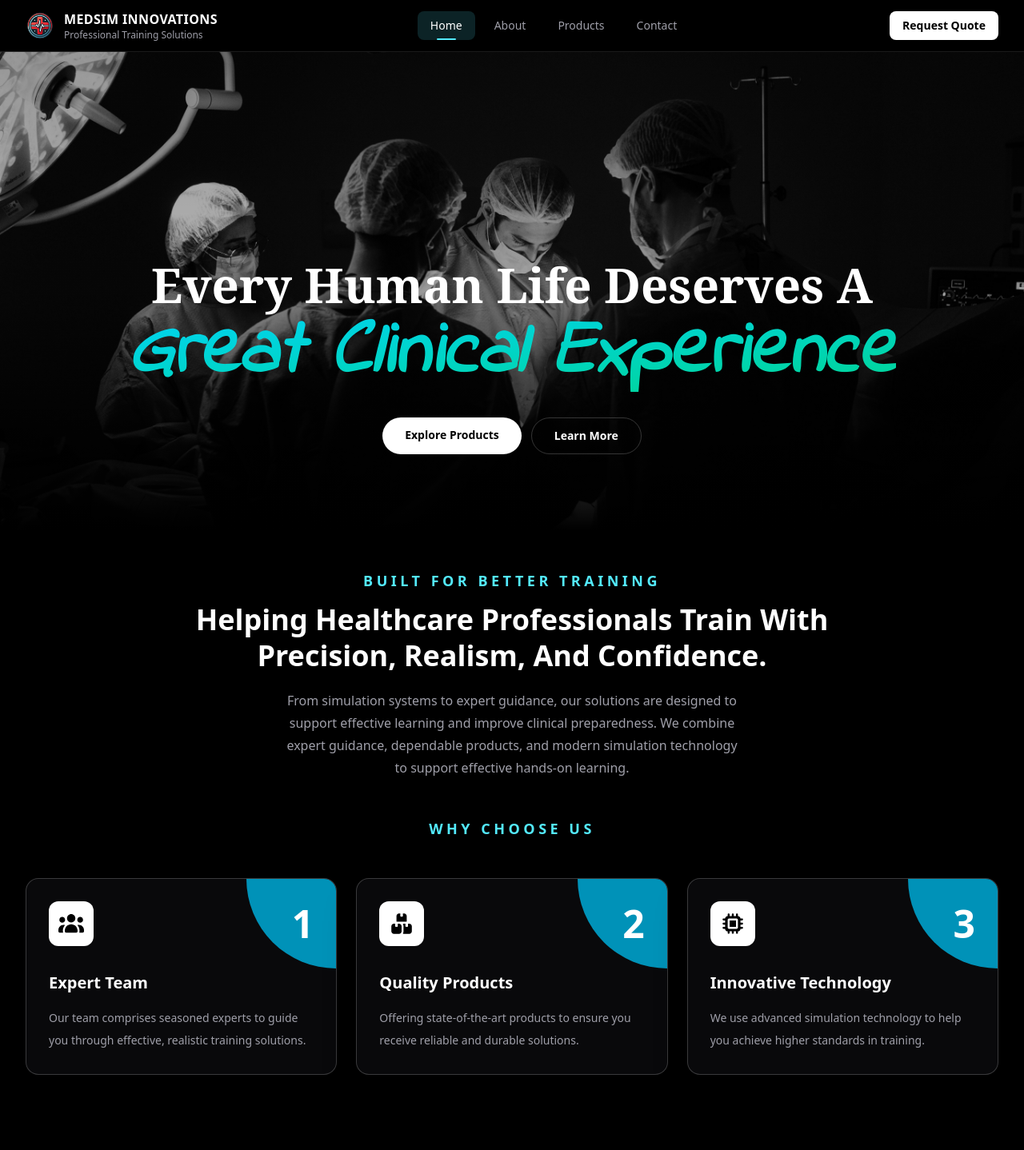
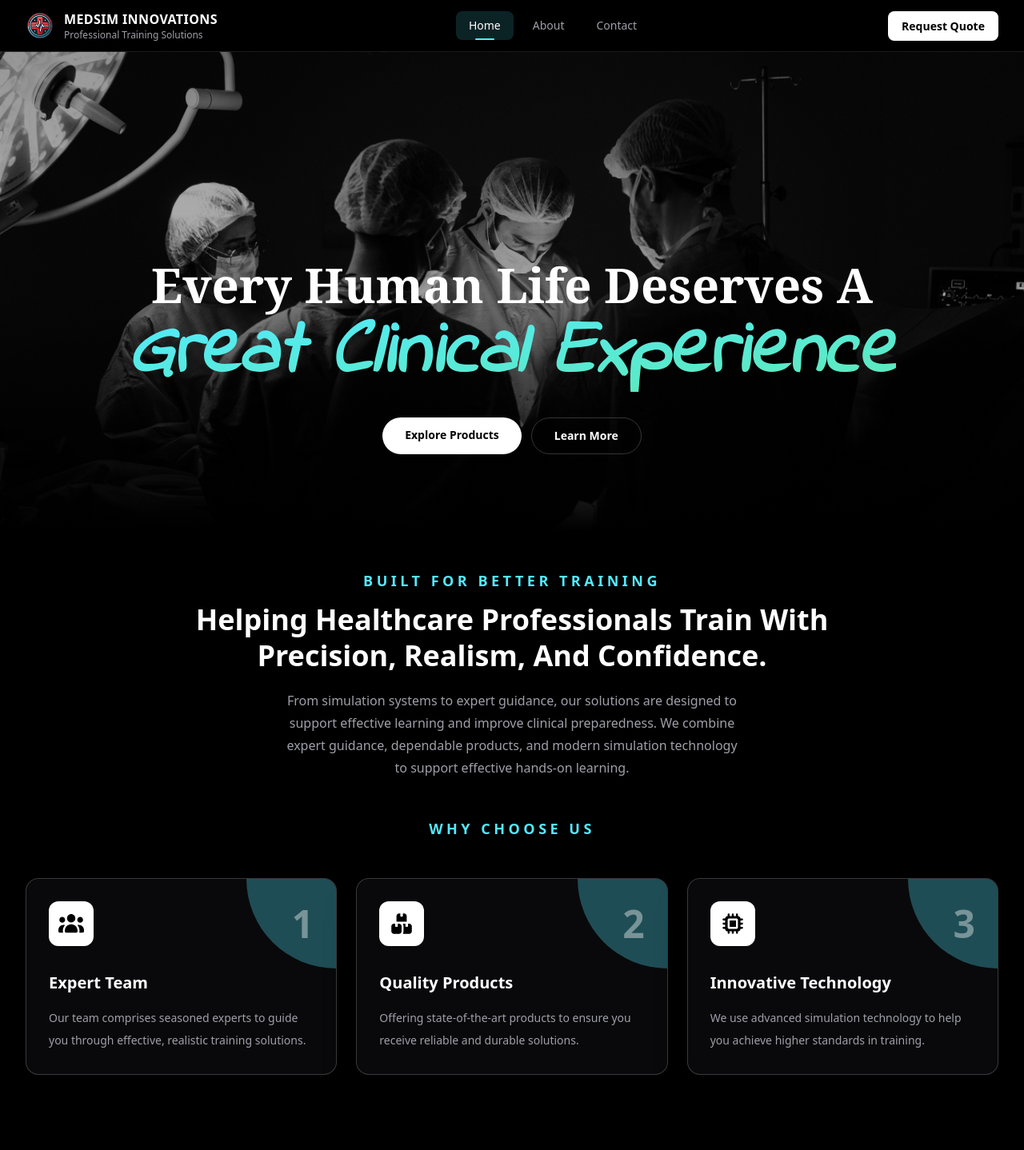
Before and after one commit to MedSim-Innovations/website, a Next.js app: page / in a window 1280 px wide. Shown: the top 1438 px of the page at 80% size. Built offline with nearby package versions, Linux system fonts and the light colour scheme.

Commit message:
Revert "Temp Fixes"

```diff
--- a/app/(test routes)/products/page.tsx
+++ /dev/null
@@ -1,7 +0,0 @@
-export default function Products() {
-    return (
-        <main className="min-h-screen overflow-hidden bg-black text-white flex justify-center items-center">
-            <h3 className="text-4xl italic font-bold capitalize">coming soon...</h3>
-        </main>
-    )
-}
--- a/app/about/page.tsx
+++ b/app/about/page.tsx
@@ -153,7 +153,7 @@ export default function About() {
 
             <Link
               href="/contact"
-              className="mt-8 inline-flex rounded-full bg-white hover:bg-pink-400 px-7 py-3 text-sm font-semibold text-black transition hover:scale-[1.03]"
+              className="mt-8 inline-flex rounded-full bg-white px-7 py-3 text-sm font-semibold text-black transition hover:scale-[1.03]"
             >
               Contact Us For A Detailed Discussion
             </Link>
--- a/app/contact/page.tsx
+++ b/app/contact/page.tsx
@@ -1,3 +1,4 @@
+import { sendContactEmail } from "./actions";
 import ContactForm from "./contact-form";
 
 export default function Contact() {
@@ -36,7 +37,7 @@ export default function Contact() {
               </a>
             </div>
 
-            {/* <div>
+            <div>
               <p className="font-semibold text-rose-300">Phone</p>
               <a
                 href="tel:+919971466122"
@@ -44,7 +45,7 @@ export default function Contact() {
               >
                 +91 99714 66122
               </a>
-            </div> */}
+            </div>
 
             <div>
               <p className="font-semibold text-rose-300">Location</p>
--- a/app/page.tsx
+++ b/app/page.tsx
@@ -59,7 +59,7 @@ export default function Home() {
           <h1 className="max-w-5xl font-serif text-3xl font-bold capitalize leading-tight text-white sm:text-4xl md:text-5xl lg:text-6xl">
             Every human life deserves a{" "}
             <span
-              className={`block bg-linear-to-br from-cyan-400 to-emerald-400 bg-clip-text text-5xl italic text-transparent sm:text-6xl md:text-7xl lg:text-8xl ${indieFlower.className}`}
+              className={`block bg-linear-to-br from-cyan-300 to-emerald-300 bg-clip-text text-5xl italic text-transparent sm:text-6xl md:text-7xl lg:text-8xl ${indieFlower.className}`}
             >
               great clinical experience
             </span>
@@ -68,14 +68,14 @@ export default function Home() {
           <div className="mt-8 flex flex-col gap-3 sm:flex-row">
             <Link
               href="/products"
-              className="rounded-full bg-white hover:bg-lime-400 px-7 py-3 text-sm font-semibold text-black transition hover:scale-[1.03]"
+              className="rounded-full bg-white px-7 py-3 text-sm font-semibold text-black transition hover:scale-[1.03]"
             >
               Explore Products
             </Link>
 
             <Link
               href="/about"
-              className="rounded-full border border-white/20 px-7 py-3 text-sm font-semibold text-white transition hover:bg-orange-400 hover:text-black"
+              className="rounded-full border border-white/20 px-7 py-3 text-sm font-semibold text-white transition hover:bg-white hover:text-black"
             >
               Learn More
             </Link>
@@ -110,16 +110,16 @@ export default function Home() {
           {whyChooseUs.map((item, idx) => (
             <div
               key={item.title}
-              className="group relative overflow-hidden rounded-2xl border border-white/20 bg-zinc-950 p-7 shadow-2xl shadow-black/40 transition-all duration-200 hover:-translate-y-2 hover:border-cyan-600 group"
+              className="group relative overflow-hidden rounded-2xl border border-white/20 bg-zinc-950 p-7 shadow-2xl shadow-black/40 transition-all duration-200 hover:-translate-y-2 hover:border-cyan-300 group"
             >
-              <div className="absolute right-0 top-0 h-28 w-28 rounded-bl-full bg-cyan-600" />
+              <div className="absolute right-0 top-0 h-28 w-28 rounded-bl-full bg-cyan-300/30 transition duration-300 group-hover:bg-cyan-300" />
 
               <div className="relative z-10 mb-8 flex items-center justify-between">
                 <div className="flex h-14 w-14 items-center justify-center rounded-xl bg-white p-3">
                   <Image src={item.icon} alt={item.title} className="h-8 w-8" />
                 </div>
 
-                <span className="text-5xl font-black text-white">
+                <span className="text-5xl font-black text-white/40 group-hover:text-white">
                   {idx + 1}
                 </span>
               </div>
@@ -129,7 +129,7 @@ export default function Home() {
                   {item.title}
                 </h3>
 
-                <p className="mt-4 text-sm leading-7 text-zinc-400 group-hover:text-cyan-600">
+                <p className="mt-4 text-sm leading-7 text-zinc-400 group-hover:text-cyan-300">
                   {item.desc}
                 </p>
               </div>
@@ -150,7 +150,7 @@ export default function Home() {
 
         <Link
           href="/contact"
-          className="mt-8 inline-flex rounded-full bg-white hover:bg-pink-400 px-8 py-3 text-sm font-semibold text-black transition hover:scale-[1.03]"
+          className="mt-8 inline-flex rounded-full bg-white px-8 py-3 text-sm font-semibold text-black transition hover:scale-[1.03]"
         >
           Get in Touch
         </Link>
--- /dev/null
+++ b/app/products/page.tsx
@@ -0,0 +1,5 @@
+export default function Products() {
+    return (
+        <div></div>
+    )
+}
--- a/components/navbar.tsx
+++ b/components/navbar.tsx
@@ -9,7 +9,7 @@ import Image from "next/image";
 const links = [
   { name: "Home", href: "/", bgColor: "bg-cyan-300/15", activeColor: "bg-cyan-300" },
   { name: "About", href: "/about", bgColor: "bg-orange-300/15", activeColor: "bg-orange-300" },
-  { name: "Products", href: "/products", bgColor: "bg-green-300/15", activeColor: "bg-green-300" },
+//   { name: "Products", href: "/products", bgColor: "bg-green-300/15", activeColor: "bg-green-300" },
   { name: "Contact", href: "/contact", bgColor: "bg-rose-300/15", activeColor: "bg-rose-300" },
 ];
 
@@ -63,7 +63,7 @@ export default function Navbar() {
         <div className="hidden md:block">
           <Link
             href="/contact"
-            className="inline-block rounded-lg bg-white px-4 py-2 text-sm font-semibold text-black transition-transform duration-200 hover:scale-102"
+            className="rounded-lg border border-white/15 bg-white hover:bg-white/80 px-4 py-2 text-sm font-semibold text-black transition hover:scale-[1.02]"
           >
             Request Quote
           </Link>
--- a/proxy.ts
+++ b/proxy.ts
@@ -1,7 +1,7 @@
 import { NextResponse } from "next/server";
 import type { NextRequest } from "next/server";
 
-const hiddenProductionPaths = [""];
+const hiddenProductionPaths = ["/products"];
 
 export function proxy(request: NextRequest) {
   const pathname = request.nextUrl.pathname;
```
Also changed, not shown: public/icons/chevron-down-solid-full.svg (deleted).
